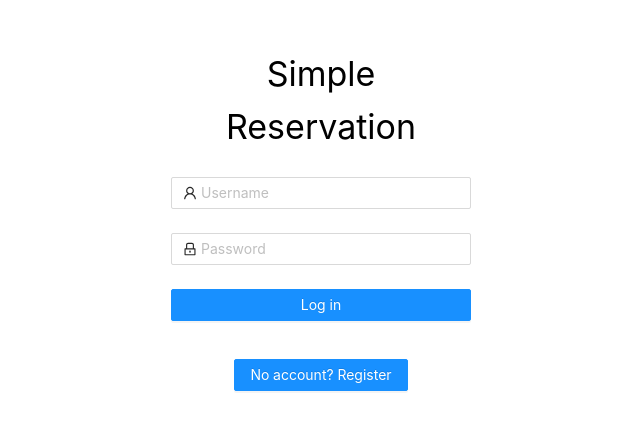
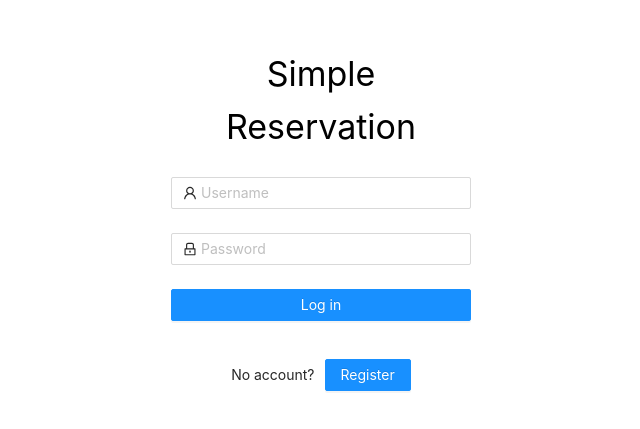
Before and after one commit to Pullze/Simple_Reservation, a React (Create React App) app in the folder service_system/: page / in a window 1280 px wide. Shown: the part 181-610 px from the top of the page, without its empty margins (319-959 px from the left). Built offline with nearby package versions, Linux system fonts and the light colour scheme.

Commit message:
fix register button

```diff
--- a/service_system/src/pages/Login.js
+++ b/service_system/src/pages/Login.js
@@ -164,11 +164,14 @@ export default function Login(props) {
                   ></p>
                 </Form.Item>
               </Form>
+              <p style={{ display: "inline", marginRight: "10px" }}>
+                No account?
+              </p>
               <Button
                 type="primary"
                 href="/register"
               >
-                No account? Register
+               Register
               </Button>
             </Col>
           </Row>
```
